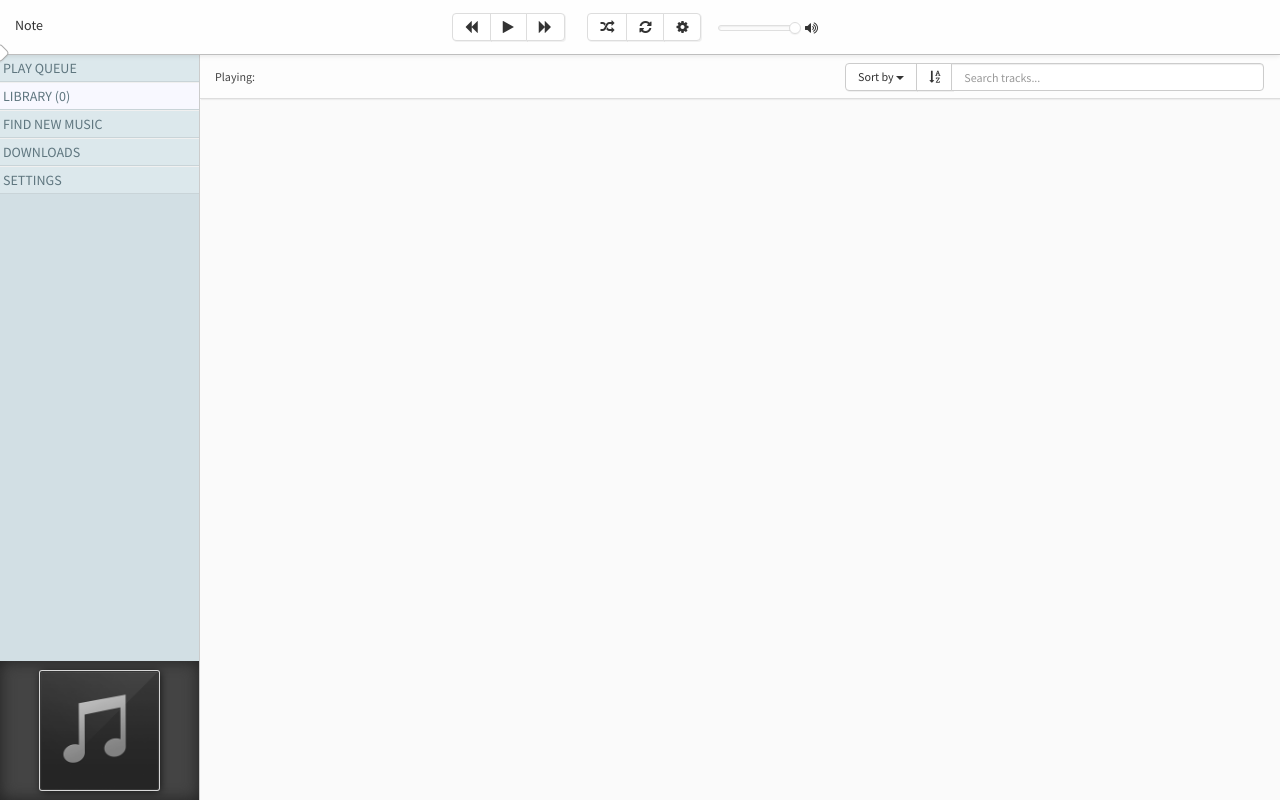
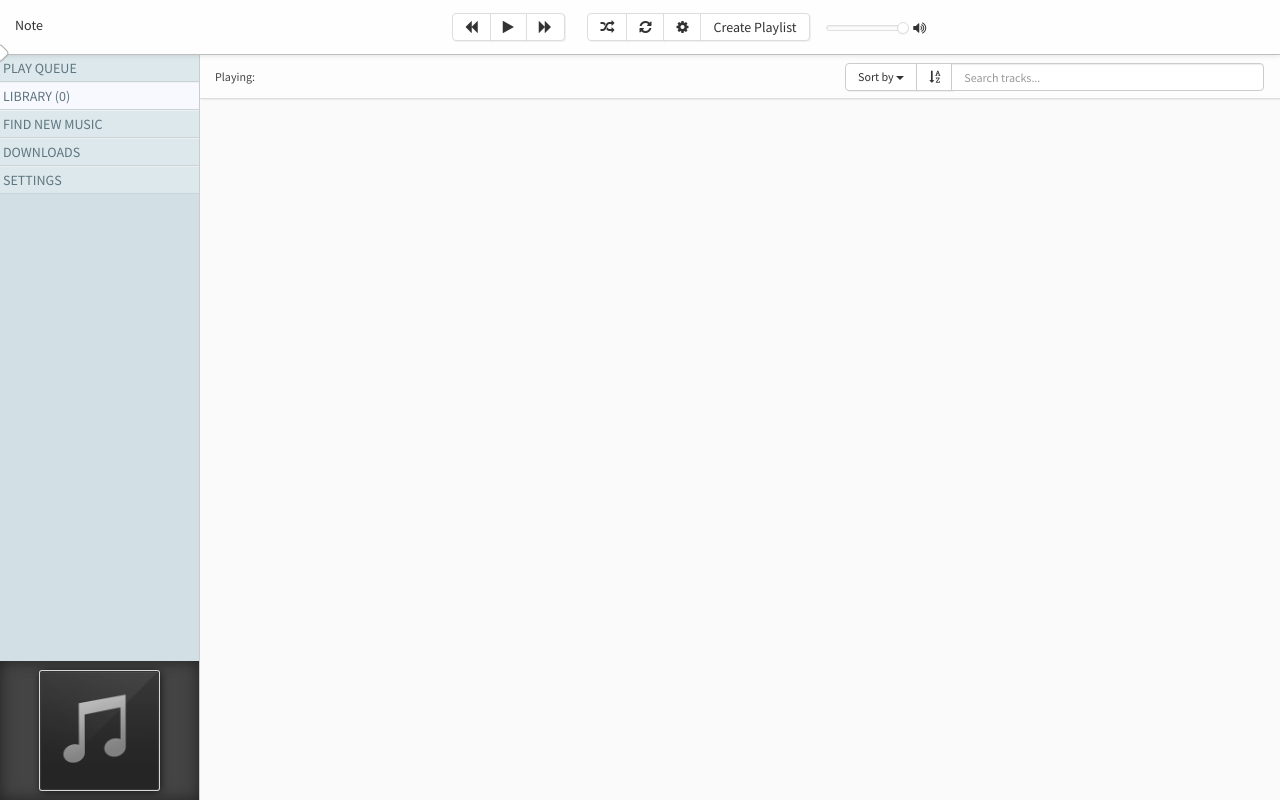
Before and after one commit to tonysala/html5-mediaplayer-ci, a CodeIgniter app: page / in a window 1280 px wide. Run offline with CodeIgniter, Linux system fonts and the light colour scheme; data that the repository does not hold is empty.

Commit message:
ADD: Create Playlist functionality

```diff
--- a/application/controllers/xhr.php
+++ b/application/controllers/xhr.php
@@ -128,6 +128,7 @@ class Xhr extends CI_Controller {
 	}
 
 	public function add_playlist(){
+		$this->set_json_out();
 		$name = $this->input->get("name");
 		$items = $this->input->get("items");
 		if ($name !== false && $items !== false){
--- a/application/views/player.php
+++ b/application/views/player.php
@@ -13,10 +13,14 @@
                 <button type="button" class="btn btn-default" id="shuffle" title='Shuffle'><i class="fa fa-random"></i></button>
                 <button type="button" class="btn btn-default" id="loop" title='Play on Repeat!'><i class="fa fa-refresh"></i></button>
                 <button type="button" class="btn btn-default" id="settings" title='Fiddle with the knobs!'><i class="fa fa fa-gear"></i></button>
+                <button class="btn btn-default" id="create_playlist_button" title="create a playlist">
+					<span>Create Playlist</span>
+                </button>
             </div>
             <div class='slider-line'>
 				<div class='slider-pointer'></div>
             </div>
+
             <i class="fa fa-volume-up" id="volume_icon"></i>
 <!--
             <div class="btn-group toolbar_buttons">
@@ -129,13 +133,12 @@
     <li class="divider"></li>
     <li id='delete_item'><a tabindex="-1">Delete from Library</a></li>
 </ul>
-
 <div class="modal fade" id="id3_modal">
 	<div class="modal-dialog">
 		<div class="modal-content">
 			<div class="modal-header">
 				<button type="button" class="close" data-dismiss="modal"><span aria-hidden="true">&times;</span><span class="sr-only">Close</span></button>
-				<h4 class="modal-title">Edit Item Attributes <span id="selected_for_edit_count"></span></h4>
+				<h4 class="modal-title">Edit <span id="selected_for_edit_count"></span> Item(s)</h4>
 			</div>
 			<div class="modal-body">
 				<div class="row">
@@ -165,6 +168,24 @@
 				<button type="button" class="btn btn-default" data-dismiss="modal">Close</button>
 				<button type="button" class="btn btn-primary" id="edit_tags_confirm">Save changes</button>
 			</div>
-		</div><!-- /.modal-content -->
-	</div><!-- /.modal-dialog -->
-</div><!-- /.modal -->
+		</div>
+	</div>
+</div>
+<div class="modal fade" id="playlist_name_modal">
+	<div class="modal-dialog modal-sm">
+		<div class="modal-content">
+			<div class="modal-header">
+				<button type="button" class="close" data-dismiss="modal"><span aria-hidden="true">&times;</span><span class="sr-only">Close</span></button>
+				<h4 class="modal-title">Name your playlist</h4>
+			</div>
+			<div class="modal-body">
+				<span>Playlist Name:</span>
+				<input type="text" id="playlist_name_field" class="form-control"/>
+			</div>
+			<div class="modal-footer">
+				<button type="button" class="btn btn-default" data-dismiss="modal">Cancel</button>
+				<button type="button" class="btn btn-primary" id="playlist_name_confirm">Save playlist</button>
+			</div>
+		</div>
+	</div>
+</div>
--- a/assets/css/application.css
+++ b/assets/css/application.css
@@ -231,6 +231,9 @@ html, body {
 .toolbar_buttons > button.btn-primary {
     border-color: #427DAF;
 }
+.toolbar_buttons span {
+	line-height:14px;
+}
 #sidebar_list {
 	width:100%;
 	margin:0;
--- a/assets/js/application.js
+++ b/assets/js/application.js
@@ -262,6 +262,42 @@ $(document).ready(function(){
         .done(function(items){
             $.each(items,function(index,value){
                 app_vars.playlists[index.toLowerCase()] = value;
+                create_playlist_link(index,value);
+            });
+            add_playlist_listeners();
+        });
+    };
+
+	var create_playlist = function(playlist_name,items,callback){
+		if (playlist_name.length){
+			if (typeof app_vars.playlists[playlist_name] === 'undefined'){
+				$.ajax({
+					url : "xhr/add_playlist",
+					data: {
+						name  : playlist_name,
+						items : JSON.stringify(items)
+					},
+					type: "get"
+				})
+				.done(function(data){
+					app_vars.playlists[playlist_name] = items;
+					create_playlist_link(playlist_name,items);
+					add_playlist_listeners();
+					if (typeof callback === 'function'){
+						callback.call();
+					}
+				})
+				.fail(function(e){
+					console.warn(e);
+				});
+			}
+		}
+		else {
+			console.warn("No playlist name provided");
+		}
+	}
+
+	var create_playlist_link = function(index,value){
 		$("<div></div>")
 			.addClass("sidebar-row playlist")
 			.attr({
@@ -278,10 +314,7 @@ $(document).ready(function(){
 				.text(" ("+value.length+")")
 			)
 		.insertAfter($("#queue_sidebar_row"));
-            });
-            add_playlist_listeners();
-        });
-    };
+	}
 
     var item_selected = function(items){
         var classname = get_row_classname();
@@ -1264,7 +1297,7 @@ $(document).ready(function(){
         else if ($this.attr('id') === 'edit_tags'){
 			hide_menu();
 			$("#edit_tags_confirm").text("Save changes");
-			$("#selected_for_edit_count").text("("+app_vars.selected.length+") selected");
+			$("#selected_for_edit_count").text(app_vars.selected.length);
 			if (app_vars.selected.length === 1){
 				var obj = media_objects[app_vars.selected[0]].opts;
 				console.log(obj);
@@ -1666,4 +1699,18 @@ $(document).ready(function(){
         }
     });
     // ---------------
-});
+
+    $("#create_playlist_button").on("click",function(){
+		$("#playlist_name_field").val('');
+		$("#playlist_name_modal").modal();
+	});
+
+	$("#playlist_name_confirm").on("click",function(){
+		var playlist_name = $("#playlist_name_field").val();
+		create_playlist(playlist_name,[],function(){
+			$("#playlist_name_modal").modal('hide');
+			add_playlist_listeners();
+		});
+	});
+
+});
```
Lines whose indentation alone changed are shown as unchanged.
